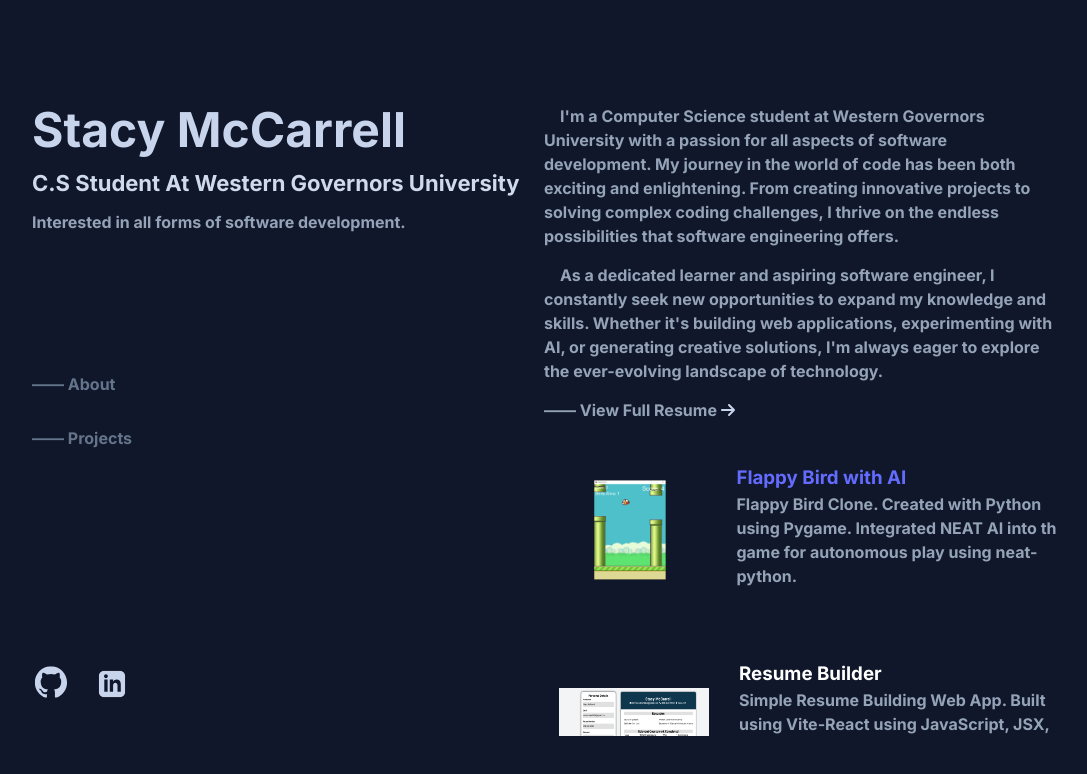
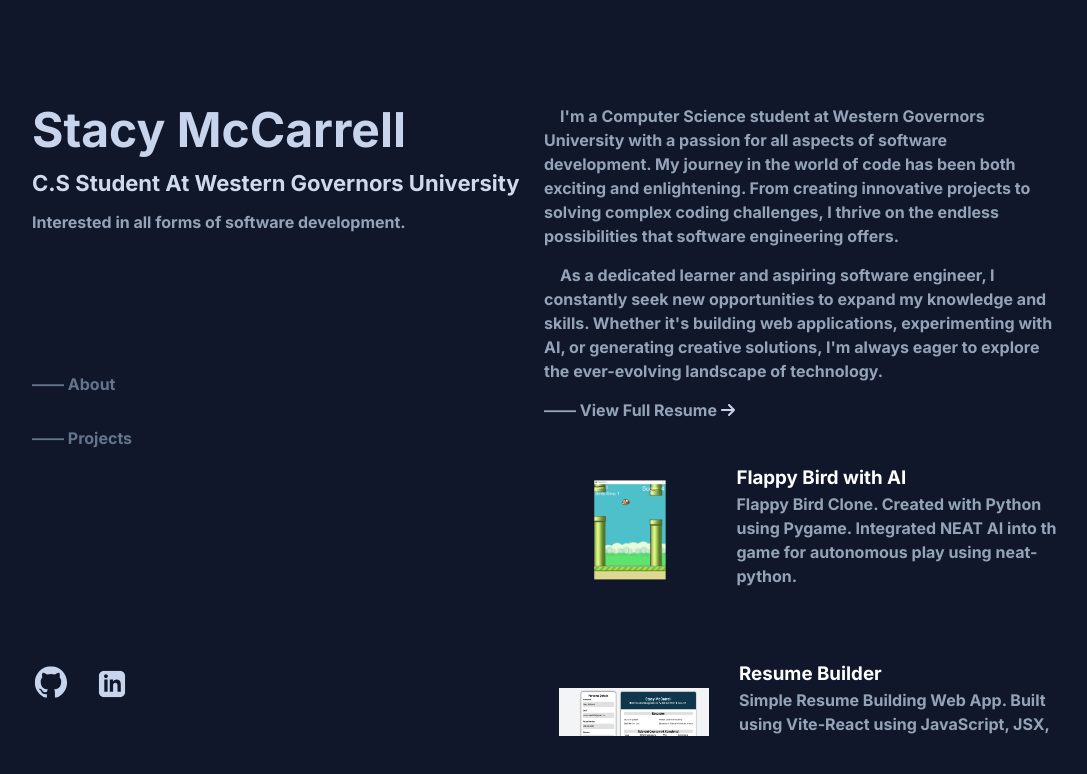
Before and after one commit to CloverCodes7062/portfolio-website, a React (Vite) app: page / in a window 1280 px wide. Shown: the top 774 px of the page, without its empty margins (96-1183 px from the left). Built offline with nearby package versions, Linux system fonts and the light colour scheme.

Commit message:
Fixed Cosmetic Issue

```diff
--- a/src/jsx/RightContainer.jsx
+++ b/src/jsx/RightContainer.jsx
@@ -34,7 +34,7 @@
                             height="100"
                         />
                         <div className='project-text'>
-                            <h3 className='project-title flappy-bird-text'>Flappy Bird with AI</h3>
+                            <h3 className='project-title flappy-bird-text main-page-project-title'>Flappy Bird with AI</h3>
                             <p className='project-desc'>Flappy Bird Clone. Created with Python using Pygame. Integrated NEAT AI into the game for autonomous play using neat-python.</p>
                         </div>
                     </div>
```
